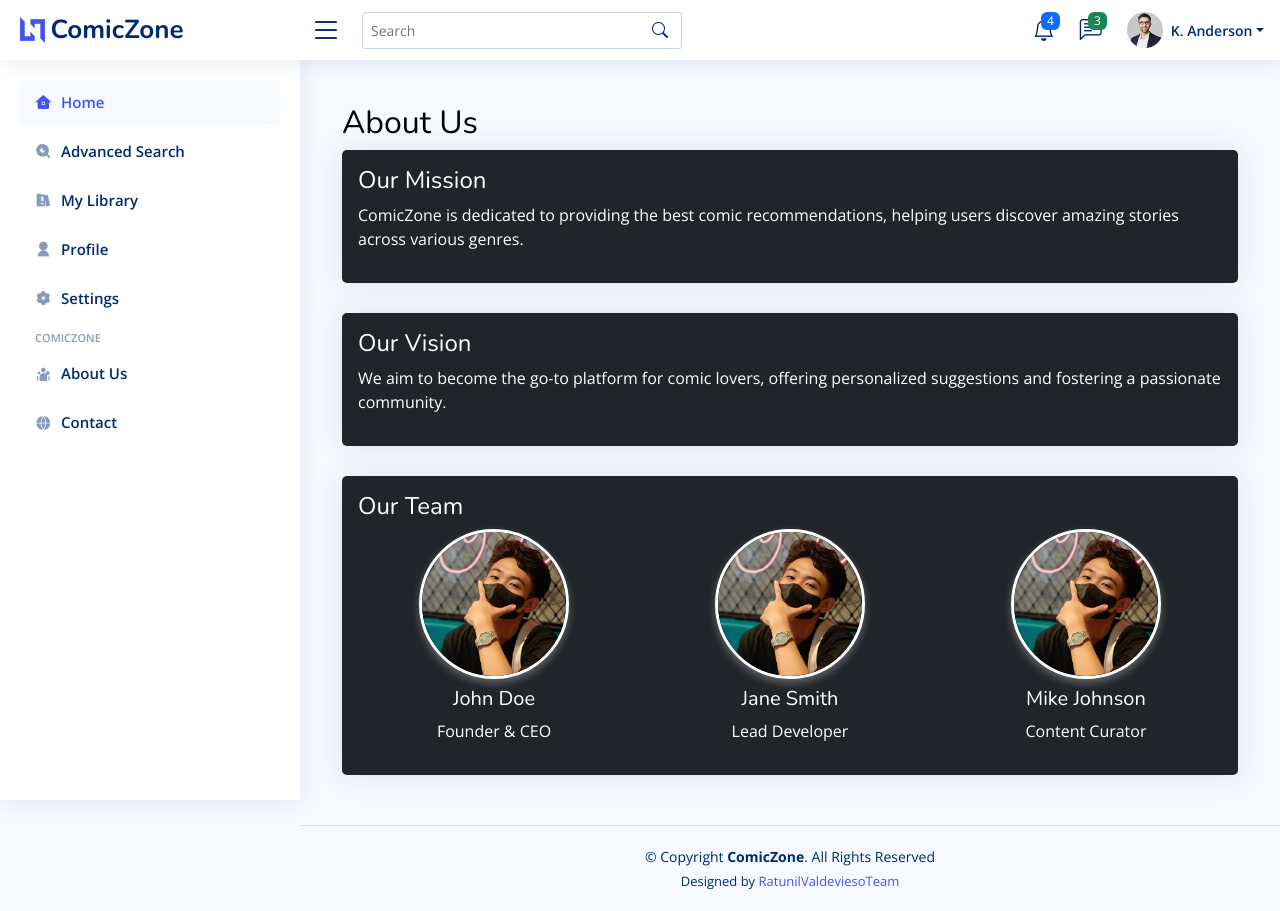
After one commit to ValdeviesoJuan/IPT-Activity, a PHP site: page /view/users/aboutUs.php in a window 1280 px wide. The commit adds this page. Run offline with PHP 8.4, Linux system fonts and the light colour scheme; some libraries are stand-ins or nearby versions.

Commit message:
added_userPage_links
also fixed some href in admin

```diff
--- a/IT322/view/admin/edit_comic.php
+++ b/IT322/view/admin/editComic.php
@@ -66,7 +66,7 @@ if ($_SERVER["REQUEST_METHOD"] == "POST") {
                 </div>
 
                 <div class="d-flex justify-content-between">
-                    <a href="manage_comics.php" class="btn btn-outline-light">← Back to Comics</a>
+                    <a href="manageComics.php" class="btn btn-outline-light">← Back to Comics</a>
                     <button type="submit" class="btn btn-primary">Update Comic</button>
                 </div>
             </form>
--- a/IT322/view/admin/includes/topbar.php
+++ b/IT322/view/admin/includes/topbar.php
@@ -2,7 +2,7 @@
   <header id="header" class="header fixed-top d-flex align-items-center" style="background-color: black;">
 
     <div class="d-flex align-items-center justify-content-between">
-      <a href="index.html" class="logo d-flex align-items-center">
+      <a href="index.php" class="logo d-flex align-items-center">
         <img src="../../assets/img/Logo1.png" alt="ComicZone Logo" style="max-width: 100px; max-height: 80px;">
         <span class="d-none d-lg-block" style="color: white; margin-left: -20px;">ComicZone</span>
       </a>
--- a/IT322/view/admin/manageComics.php
+++ b/IT322/view/admin/manageComics.php
@@ -72,8 +72,8 @@ $result = mysqli_query($conn, $query);
                             style='width: 80px; height: 120px; object-fit: cover; border-radius: 5px; border: 2px solid white;'></td>";
                         echo "<td><a href='{$row['url']}' target='_blank' class='btn btn-primary btn-sm'>Read Here</a></td>";
                         echo "<td>
-                                <a href='edit_comic.php?id={$row['id']}' class='btn btn-warning btn-sm'>Edit</a>
-                                <a href='delete_comic.php?id={$row['id']}' class='btn btn-danger btn-sm' onclick='return confirm(\"Are you sure you want to delete this comic?\")'>Delete</a>
+                                <a href='editComic.php?id={$row['id']}' class='btn btn-warning btn-sm'>Edit</a>
+                                <a href='deleteComic.php?id={$row['id']}' class='btn btn-danger btn-sm' onclick='return confirm(\"Are you sure you want to delete this comic?\")'>Delete</a>
                               </td>";
                         echo "</tr>";
                     }
--- /dev/null
+++ b/IT322/view/users/aboutUs.php
@@ -0,0 +1,49 @@
+<?php
+include("./includes/header.php");
+include("./includes/topbar.php");
+include("./includes/sidebar.php");
+?>
+
+<div class="container mt-4">
+    <h2 class="text-black">About Us</h2>
+
+    <!-- About Section -->
+    <div class="card bg-dark text-white p-3">
+        <h4>Our Mission</h4>
+        <p>ComicZone is dedicated to providing the best comic recommendations, helping users discover amazing stories across various genres.</p>
+    </div>
+
+    <div class="card bg-dark text-white p-3 mt-4">
+        <h4>Our Vision</h4>
+        <p>We aim to become the go-to platform for comic lovers, offering personalized suggestions and fostering a passionate community.</p>
+    </div>
+
+    <div class="card bg-dark text-white p-3 mt-4">
+        <h4>Our Team</h4>
+        <div class="row">
+            <div class="col-md-4 text-center">
+                <img src="../../assets/img/geloImage.jpg" class="rounded-circle mb-2" alt="John Doe"
+                    style="width: 150px; height: 150px; object-fit: cover; border: 3px solid white; box-shadow: 0px 4px 8px rgba(255,255,255,0.3);">
+                <h5>John Doe</h5>
+                <p>Founder & CEO</p>
+            </div>
+            <div class="col-md-4 text-center">
+                <img src="../../assets/img/geloImage.jpg" class="rounded-circle mb-2" alt="Jane Smith"
+                    style="width: 150px; height: 150px; object-fit: cover; border: 3px solid white; box-shadow: 0px 4px 8px rgba(255,255,255,0.3);">
+                <h5>Jane Smith</h5>
+                <p>Lead Developer</p>
+            </div>
+            <div class="col-md-4 text-center">
+                <img src="../../assets/img/geloImage.jpg" class="rounded-circle mb-2" alt="Mike Johnson"
+                    style="width: 150px; height: 150px; object-fit: cover; border: 3px solid white; box-shadow: 0px 4px 8px rgba(255,255,255,0.3);">
+                <h5>Mike Johnson</h5>
+                <p>Content Curator</p>
+            </div>
+        </div>
+    </div>
+
+</div>
+
+<?php
+include("./includes/footer.php");
+?>
--- a/IT322/view/users/includes/sidebar.php
+++ b/IT322/view/users/includes/sidebar.php
@@ -4,34 +4,34 @@
     <ul class="sidebar-nav" id="sidebar-nav">
 
       <li class="nav-item">
-        <a class="nav-link " href="index.html">
+        <a class="nav-link " href="index.php" id="home">
           <i class="ri-home-8-fill"></i>
           <span>Home</span>
         </a>
 
       <li class="nav-item">
-        <a class="nav-link collapsed" >
+        <a class="nav-link collapsed" href="userSearch.php" id="advancedSearch">
           <i class="ri-search-eye-fill"></i>
           <span>Advanced Search</span>
         </a>
       </li><!-- End User Page Nav -->
 
       <li class="nav-item">
-        <a class="nav-link collapsed" >
+        <a class="nav-link collapsed" href="userLibrary.php" id="library">
           <i class="ri-book-shelf-fill"></i>
           <span>My Library</span>
         </a>
       </li><!-- End User Page Nav -->
 
       <li class="nav-item">
-        <a class="nav-link collapsed">
+        <a class="nav-link collapsed" href="userProfile.php" id="profile">
           <i class="ri-user-fill"></i>
           <span>Profile</span>
         </a>
       </li><!-- End Blank Page Nav -->
 
       <li class="nav-item">
-        <a class="nav-link collapsed">
+        <a class="nav-link collapsed" href="settings.php" id="settings">
           <i class="ri-settings-3-fill"></i>
           <span>Settings</span>
         </a>
@@ -40,14 +40,14 @@
       <li class="nav-heading">ComicZone</li>
 
       <li class="nav-item">
-        <a class="nav-link collapsed">
+        <a class="nav-link collapsed" href="aboutUs.php" id="aboutUs">
           <i class="ri-team-fill"></i>
           <span>About Us</span>
         </a>
       </li><!-- End Blank Page Nav -->
 
       <li class="nav-item">
-        <a class="nav-link collapsed">
+        <a class="nav-link collapsed" href="contact.php" id="contact">
           <i class="ri-global-fill"></i>
           <span>Contact</span>
         </a>
--- a/IT322/view/users/includes/topbar.php
+++ b/IT322/view/users/includes/topbar.php
@@ -2,7 +2,7 @@
   <header id="header" class="header fixed-top d-flex align-items-center">
 
     <div class="d-flex align-items-center justify-content-between">
-      <a href="index.html" class="logo d-flex align-items-center">
+      <a href="index.php" class="logo d-flex align-items-center">
         <img src="../../assets/img/logo.png" alt="">
         <span class="d-none d-lg-block">ComicZone</span>
       </a>
```
Also changed, not shown: IT322/view/users/contact.php (added, +39 -0 lines), IT322/view/users/settings.php (added, +11 -0 lines), IT322/view/users/userLibrary.php (added, +11 -0 lines), IT322/view/users/userProfile.php (added, +11 -0 lines), IT322/view/users/userSearch.php (added, +10 -0 lines), IT322/view/admin/deleteComic.php (renamed from IT322/view/admin/delete_comic.php), IT322/view/admin/uploads/67cea5a8bb836-WIN_20241018_20_32_50_Pro-Photoroom.png (added), IT322/view/admin/uploads/67cea5cfb0c3b-WIN_20241018_20_32_50_Pro-Photoroom.png (added).
